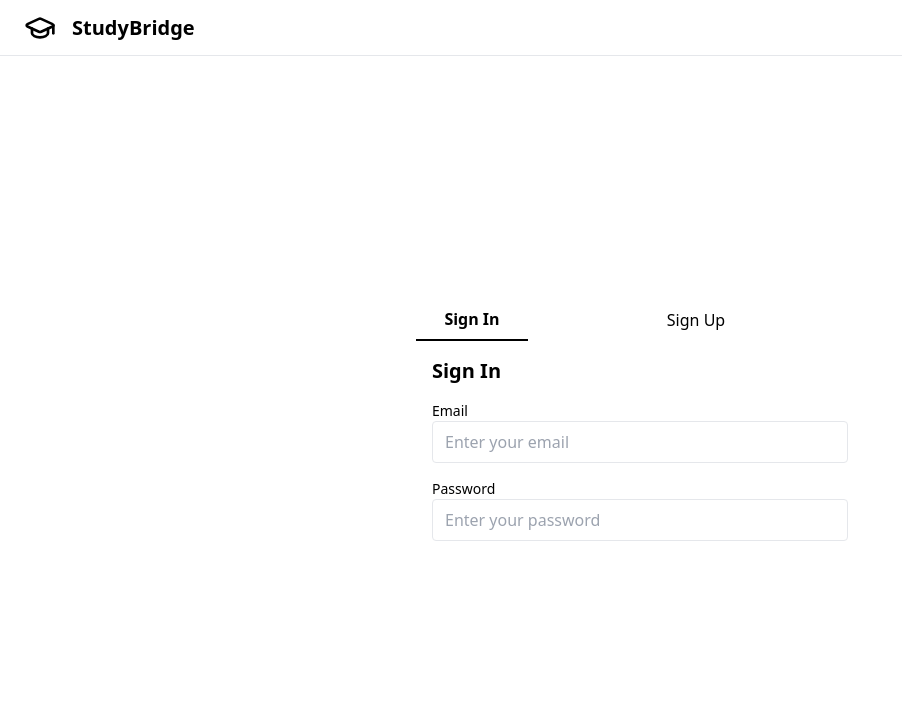
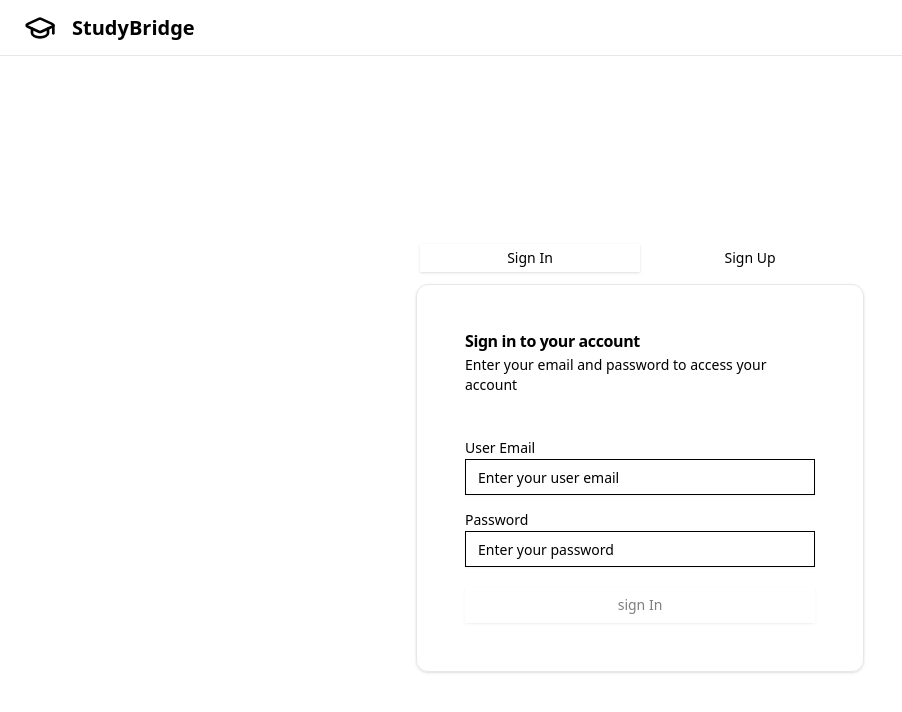
Before and after one commit to pradyumn8/Learning-Management-System, a React (Vite) app in the folder client/: page /auth in a window 1280 px wide. Shown: the top 712 px of the page, without its empty margins (0-902 px from the left). Built offline with nearby package versions, Linux system fonts and the light colour scheme.

Commit message:
Basic UI of Signup/Login Form

```diff
--- a/client/src/components/common-form/form-controls.jsx
+++ b/client/src/components/common-form/form-controls.jsx
@@ -1,112 +1,91 @@
-import { Input } from "../ui/input";
-import { Label } from "../ui/label";
-import {
-  Select,
-  SelectContent,
-  SelectItem,
-  SelectTrigger,
-  SelectValue,
-} from "../ui/select";
-import { Textarea } from "../ui/textarea";
+import React from 'react'
+import { Label } from '../ui/label'
+import { Select, SelectContent, SelectItem, SelectTrigger, SelectValue } from '../ui/select';
+import { Input } from '../ui/input';
+import { Textarea } from '../ui/textarea';
 
-function FormControls({ formControls = [], formData, setFormData }) {
-  function renderComponentByType(getControlItem) {
+function FormControls({formControls = [], formData, setFormData }) {
+
+  function renderComponentByType(getControlItem){
     let element = null;
-    const currentControlItemValue = formData[getControlItem.name] || "";
+    const currentControlItemValue = formData[getControlItem.name] || ''
 
     switch (getControlItem.componentType) {
-      case "input":
-        element = (
-          <Input
+      case 'input':
+        element = <Input
         id={getControlItem.name}
         name={getControlItem.name}
         placeholder={getControlItem.placeholder}
         type={getControlItem.type}
         value={currentControlItemValue}
-            onChange={(event) =>
-              setFormData({
+        onChange={(event)=>setFormData({
           ...formData,
-                [getControlItem.name]: event.target.value,
-              })
-            }
+          [getControlItem.name] : event.target.value
+        })}
         />
-        );
         break;
-      case "select":
-        element = (
-          <Select
-            onValueChange={(value) =>
-              setFormData({
+
+      case 'select':
+        element = <Select
+        onValueChange={(value)=> setFormData({
           ...formData,
-                [getControlItem.name]: value,
-              })
-            }
-            value={currentControlItemValue}
+          [getControlItem.name] : value
+        })}
+        value={value}
         >
-            <SelectTrigger className="w-full">
-              <SelectValue placeholder={getControlItem.label} />
+          <SelectTrigger className='w-full'>
+            <SelectValue placeholder={getControlItem.label}/>
           </SelectTrigger>
           <SelectContent>
-              {getControlItem.options && getControlItem.options.length > 0
-                ? getControlItem.options.map((optionItem) => (
-                    <SelectItem key={optionItem.id} value={optionItem.id}>
-                      {optionItem.label}
-                    </SelectItem>
-                  ))
-                : null}
+            {
+              getControlItem.options && getControlItem.options.lenth > 0 ?
+              getControlItem.options.map(optionItem => <SelectItem key={optionItem.id} value={optionItem.id}>{optionItem.label}</SelectItem>)
+              : null
+            }
           </SelectContent>
         </Select>
-        );
         break;
-      case "textarea":
-        element = (
-          <Textarea
+
+      case 'textarea':
+        element = <Textarea
         id={getControlItem.name}
         name={getControlItem.name}
         placeholder={getControlItem.placeholder}
-            value={currentControlItemValue}
-            onChange={(event) =>
-              setFormData({
+        value={value}
+        onChange={(event)=>setFormData({
           ...formData,
-                [getControlItem.name]: event.target.value,
-              })
-            }
+          [getControlItem.name] : event.target.value
+        })}
         />
-        );
+
         break;
 
       default:
-        element = (
-          <Input
+        element = <Input
         id={getControlItem.name}
         name={getControlItem.name}
         placeholder={getControlItem.placeholder}
         type={getControlItem.type}
-            value={currentControlItemValue}
-            onChange={(event) =>
-              setFormData({
+        value={value}
+        onChange={(event)=>setFormData({
           ...formData,
-                [getControlItem.name]: event.target.value,
-              })
-            }
+          [getControlItem.name] : event.target.value
+        })}
         />
-        );
         break;
     }
-
     return element;
   }
-
   return (
     <div className="flex flex-col gap-3">
-      {formControls.map((controleItem) => (
-        <div key={controleItem.name}>
-          <Label htmlFor={controleItem.name}>{controleItem.label}</Label>
-          {renderComponentByType(controleItem)}
+      {formControls.map((controlItem) => (
+        <div key={controlItem.name}>
+          <Label htmlFor={controlItem.name}>{controlItem.label}</Label>
+          {renderComponentByType(controlItem)}
         </div>
       ))}
     </div>
-  );
+  )
 }
 
-export default FormControls;
+export default FormControls
--- a/client/src/context/auth-context/index.jsx
+++ b/client/src/context/auth-context/index.jsx
@@ -1,7 +1,19 @@
-import { createContext } from "react";
+import { initialSignInFormData, initialSignUpFormData } from "@/config";
+import { createContext, useState } from "react";
 
 export const AuthContext = createContext(null);
 
 export default function AuthProvider({children}){
-    return <AuthContext.Provider value={{}}>{children}</AuthContext.Provider>
+
+    const [signInFormData, setSignInFormData] = useState(initialSignInFormData)
+    const [signUpFormData, setSignUpFormData] = useState(initialSignUpFormData)
+
+    return (
+    <AuthContext.Provider value={{
+        signInFormData, setSignInFormData,
+        signUpFormData, setSignUpFormData
+    }}>
+        {children}
+        </AuthContext.Provider>
+    );
 }
--- a/client/src/main.jsx
+++ b/client/src/main.jsx
@@ -2,7 +2,7 @@ import { createRoot } from 'react-dom/client'
 import './index.css'
 import App from './App.jsx'
 import { BrowserRouter } from 'react-router-dom'
-import AuthProvider from './context/auth-context'
+import AuthProvider from './context/auth-context/index.jsx'
 
 createRoot(document.getElementById('root')).render(
   <BrowserRouter>
--- a/client/src/pages/auth/index.jsx
+++ b/client/src/pages/auth/index.jsx
@@ -1,136 +1,104 @@
-import { Tabs, TabsList, TabsTrigger, TabsContent } from '@radix-ui/react-tabs';
-import { GraduationCap } from 'lucide-react';
-import React, { useState } from 'react';
-import { Link } from 'react-router-dom';
+import CommonForm from '@/components/common-form'
+import { Card, CardContent, CardDescription, CardHeader, CardTitle } from '@/components/ui/card'
+import { Tabs, TabsContent, TabsList, TabsTrigger } from '@/components/ui/tabs'
+import { signInFormControls, signUpFormControls } from '@/config'
+import { AuthContext } from '@/context/auth-context'
+import { GraduationCap } from 'lucide-react'
+import React, { useContext, useState } from 'react'
+import { Link } from 'react-router-dom'
 
 function AuthPage() {
-  const [activeTab, setActiveTab] = useState('signin');
 
-  function handleTabChange(value) {
-    setActiveTab(value);
+  const [activeTab,setActiveTab] = useState('signin')
+  const {
+    signInFormData, setSignInFormData,
+    signUpFormData, setSignUpFormData
+  } = useContext(AuthContext)
+
+  function handleTabChange(value){
+    setActiveTab(value)
+  }
+
+  function checkIfSignInFormIsValid(){
+    return (
+      signInFormData &&
+      signInFormData.userEmail !== '' &&
+      signInFormData.password !== ''
+    );
+  }
+
+  console.log(signInFormData);
+
+  function checkIfSignUpFormIsValid(){
+    return (
+      signUpFormData && signUpFormData.userName !== '' &&
+      signUpFormData.userEmail !== '' &&
+      signUpFormData.password !== ''
+    );
   }
 
   return (
-    <div className="flex flex-col min-h-screen">
-      {/* Header Section */}
-      <header className="px-4 lg:px-6 h-14 flex items-center border-b">
-        <Link to={'/'} className="flex items-center justify-center">
-          <GraduationCap className="h-8 w-8 mr-4" />
+    <div className='flex flex-col min-h-screen'>
+      <header className='px-4 lg:px-6 h-14 flex items-center border-b'>
+        <Link to={'/'} className='flex items-center justify-center'>
+        <GraduationCap className='h-8 w-8 mr-4'/>
         <span className="font-extrabold text-xl">StudyBridge</span>
         </Link>
       </header>
-
-      {/* Tabs Section */}
-      <div className="flex items-center justify-center min-h-screen bg-background">
+      <div className='flex items-center justify-center min-h-screen bg-background'>
       <Tabs
       value={activeTab}
-          defaultValue="signin"
+      defaultValue='signin'
       onValueChange={handleTabChange}
-          className="w-full max-w-md"
+      className='w-full max-w-md'
       >
-          {/* Tabs List */}
 <TabsList className="grid w-full grid-cols-2">
-            <TabsTrigger
-              value="signin"
-              className={`w-1/2 py-2 text-center ${
-                activeTab === 'signin' ? 'font-bold border-b-2 border-primary' : ''
-              }`}
-            >
-              Sign In
-            </TabsTrigger>
-            <TabsTrigger
-              value="signup"
-              className={`w-1/2 py-2 text-center ${
-                activeTab === 'signup' ? 'font-bold border-b-2 border-primary' : ''
-              }`}
-            >
-              Sign Up
-            </TabsTrigger>
+            <TabsTrigger value="signin">Sign In</TabsTrigger>
+            <TabsTrigger value="signup">Sign Up</TabsTrigger>
           </TabsList>
+        <TabsContent value='signin'>
+          <Card className="p-6 space-y-4">
+            <CardHeader>
+              <CardTitle>Sign in to your account</CardTitle>
+              <CardDescription>
+                Enter your email and password to access your account
+              </CardDescription>
+            </CardHeader>
+            <CardContent className="space-y-2">
+              <CommonForm
+              formControls={signInFormControls}
+              buttonText={'sign In'}
+              formData={signInFormData}
+              setFormData={setSignInFormData}
+              isButtonDisabled={!checkIfSignInFormIsValid()}
+              />
+            </CardContent>
+          </Card>
 
-          {/* Tabs Content */}
-          <TabsContent value="signin">
-            <div className="p-4">
-              <h2 className="text-xl font-bold mb-4">Sign In</h2>
-              {/* Sign In Form */}
-              <form>
-                <div className="mb-4">
-                  <label htmlFor="email" className="block text-sm font-medium">
-                    Email
-                  </label>
-                  <input
-                    type="email"
-                    id="email"
-                    className="w-full px-3 py-2 border rounded"
-                    placeholder="Enter your email"
+        </TabsContent>
+        <TabsContent value='signup'>
+        <Card className="p-6 space-y-4">
+            <CardHeader>
+              <CardTitle>Create a new account</CardTitle>
+              <CardDescription>
+                Enter your details to get started
+              </CardDescription>
+            </CardHeader>
+            <CardContent className="space-y-2">
+              <CommonForm
+              formControls={signUpFormControls}
+              buttonText={'sign Up'}
+              formData={signUpFormData}
+              setFormData={setSignUpFormData}
+              isButtonDisabled={!checkIfSignUpFormIsValid()}
               />
-                </div>
-                <div className="mb-4">
-                  <label htmlFor="password" className="block text-sm font-medium">
-                    Password
-                  </label>
-                  <input
-                    type="password"
-                    id="password"
-                    className="w-full px-3 py-2 border rounded"
-                    placeholder="Enter your password"
-                  />
-                </div>
-                <button type="submit" className="w-full py-2 bg-primary text-white rounded">
-                  Sign In
-                </button>
-              </form>
-            </div>
-          </TabsContent>
-
-          <TabsContent value="signup">
-            <div className="p-4">
-              <h2 className="text-xl font-bold mb-4">Sign Up</h2>
-              {/* Sign Up Form */}
-              <form>
-                <div className="mb-4">
-                  <label htmlFor="name" className="block text-sm font-medium">
-                    Name
-                  </label>
-                  <input
-                    type="text"
-                    id="name"
-                    className="w-full px-3 py-2 border rounded"
-                    placeholder="Enter your name"
-                  />
-                </div>
-                <div className="mb-4">
-                  <label htmlFor="email" className="block text-sm font-medium">
-                    Email
-                  </label>
-                  <input
-                    type="email"
-                    id="email"
-                    className="w-full px-3 py-2 border rounded"
-                    placeholder="Enter your email"
-                  />
-                </div>
-                <div className="mb-4">
-                  <label htmlFor="password" className="block text-sm font-medium">
-                    Password
-                  </label>
-                  <input
-                    type="password"
-                    id="password"
-                    className="w-full px-3 py-2 border rounded"
-                    placeholder="Create a password"
-                  />
-                </div>
-                <button type="submit" className="w-full py-2 bg-primary text-white rounded">
-                  Sign Up
-                </button>
-              </form>
-            </div>
+            </CardContent>
+          </Card>
         </TabsContent>
       </Tabs>
     </div>
     </div>
-  );
+  )
 }
 
-export default AuthPage;
+export default AuthPage
```
Also changed, not shown: 1 other file (tests, documents, lock files or other folders). Lines whose indentation alone changed are shown as unchanged.
